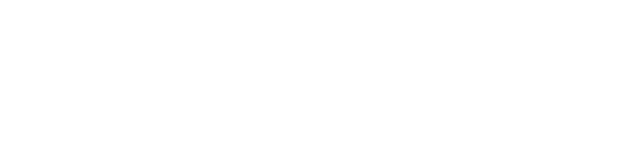
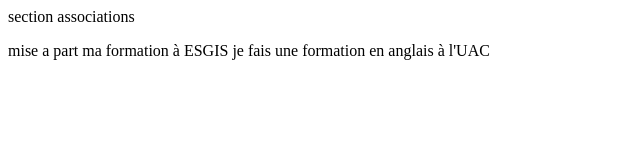
Before and after one commit to inti2005/mon-cv, a plain HTML site: page index.html in a window 1280 px wide. Shown: the whole page, without its empty margins (0-640 px from the left). Drawn offline with Linux system fonts and the light colour scheme.

Commit message:
mise en place de la section association

```diff
--- a/index.html
+++ b/index.html
@@ -8,6 +8,7 @@
     <link rel="stylesheet" href="style.css">
 </head>
 <body>
-
+   <section>section associations</section>
+   <p>mise a part ma formation à ESGIS je fais une formation en anglais à l'UAC</p>
 </body>
 </html>
```
